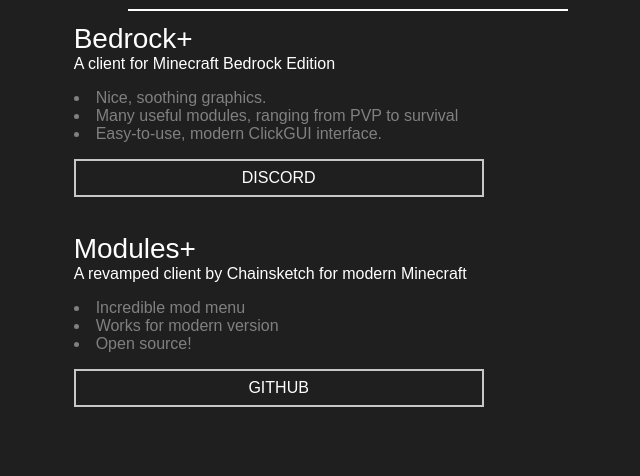
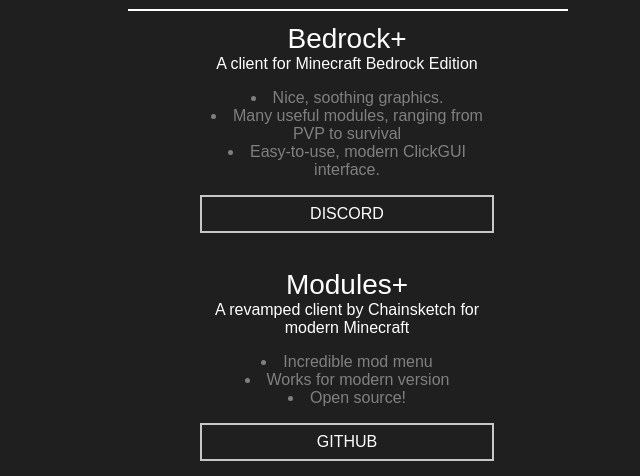
Before and after one commit to notchyves/notchyves.github.io, a plain HTML site: page index.html in a window 1280 px wide. Shown: the part 647-1123 px from the top of the page, without its empty margins (293-933 px from the left). Before the commit the page ends 1069 px from the top, so only its background shows below. Drawn offline with Linux system fonts and the light colour scheme; no server answers; a web font is replaced by a local one.

Commit message:
Update index.css

```diff
--- a/index.css
+++ b/index.css
@@ -135,12 +135,17 @@
 
 .main-info {
     width: 100%;
+    display: grid;
+    place-items: center;
+    place-content: center;
+    text-align: center;
+    justify-content: center;
 }
 
 .article {
     width: 75%;
     height: auto;
-    text-align: left;
+    text-align: center;
     margin: 0;
 }
 
```
